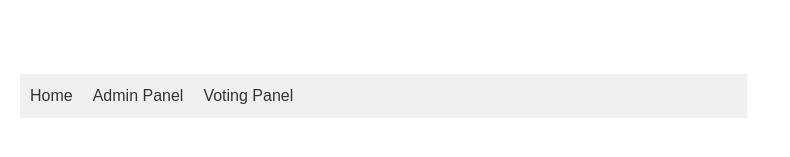
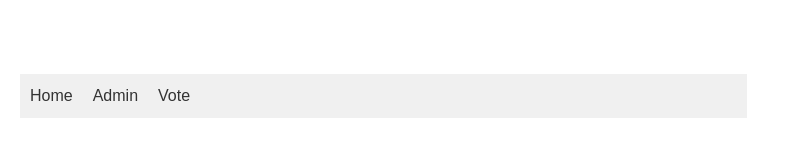
Before and after one commit to jdjensen81/react-media-voting-app, a React (Vite) app: page / in a window 1280 px wide. Shown: the part 230-387 px from the top of the page, without its empty margins (0-790 px from the left). Built offline with nearby package versions, Linux system fonts and the light colour scheme.

Commit message:
remove `Panel` from labels

```diff
--- a/src/App.tsx
+++ b/src/App.tsx
@@ -44,7 +44,7 @@ const AdminPanel: React.FC = () => {
 
   return (
     <div className="container">
-      <h2>Admin Panel</h2>
+      <h2>Admin</h2>
       <div className="media-grid">
         {mediaItems.map(item => (
           <div key={item.id} className="media-card">
@@ -85,7 +85,7 @@ const VotingPanel: React.FC = () => {
 
   return (
     <div className="container">
-      <h2>Voting Panel</h2>
+      <h2>Vote</h2>
       <div className="media-grid">
         {mediaItems.map(item => (
           <div key={item.id} className="media-card">
@@ -129,8 +129,8 @@ const App: React.FC = () => {
         <nav>
           <ul>
             <li><Link to="/">Home</Link></li>
-            {user?.isAdmin && <li><Link to="/admin">Admin Panel</Link></li>}
-            <li><Link to="/vote">Voting Panel</Link></li>
+            {user?.isAdmin && <li><Link to="/admin">Admin</Link></li>}
+            <li><Link to="/vote">Vote</Link></li>
           </ul>
         </nav>
 
```
